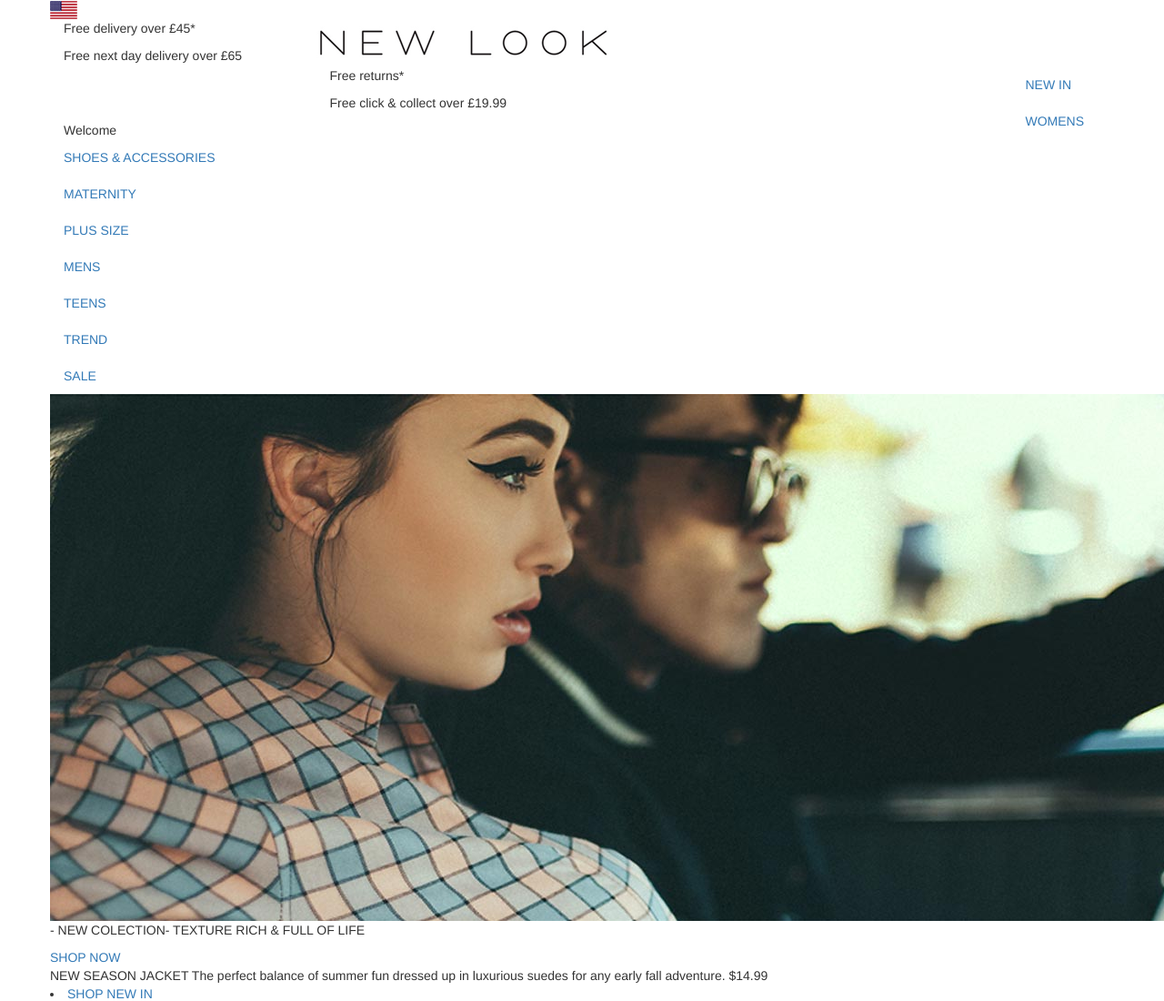
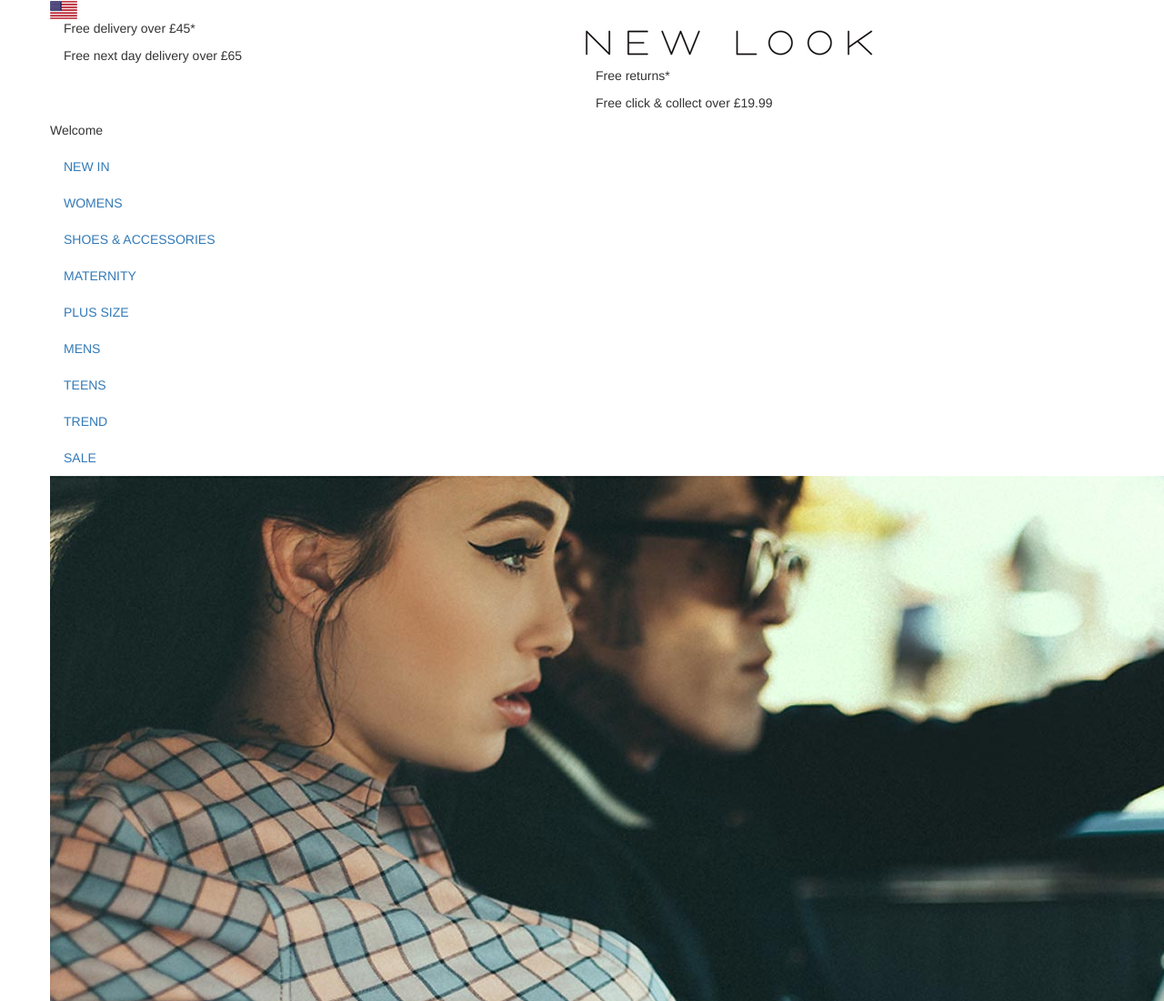
Before and after one commit to RandomPand/landingpage, a plain HTML site: page index.html in a window 1280 px wide. Shown: the top 1100 px of the page at 91% size. Drawn offline with nearby package versions, Linux system fonts and the light colour scheme.

Commit message:
build 8
col-md

```diff
--- a/index.html
+++ b/index.html
@@ -15,24 +15,24 @@
 						<img src="./index_files/flag.png" alt="usa-flag">
 
 					</div>
-					<div class="col-md-3">
+					<div class="col-md-6">
 
 						<p>Free delivery over £45*</p>
 						<p>Free next day delivery over £65</p>
 
 					</div><!--end textleft-->
-						<div class="coll-md-1">
+						<div class="coll-md-12">
 
 							<a href="file:///C:/Users/Igor/Desktop/landingpage-master/landingpage/index.html#main-page"><img src="./index_files/logo.png" alt="new look logo"></a>
 						</div>
 
-					<div class="col-md-8">
+					<div class="col-md-6">
 						<p>Free returns*</p>
 						<p>Free click &amp; collect over £19.99</p>
 
 					</div><!--end textright-->
 
-					<div class="col-md-4">
+					<div class="welcome">
 						<p>Welcome</p>
 					</div><!--end welcome-->
 
```
